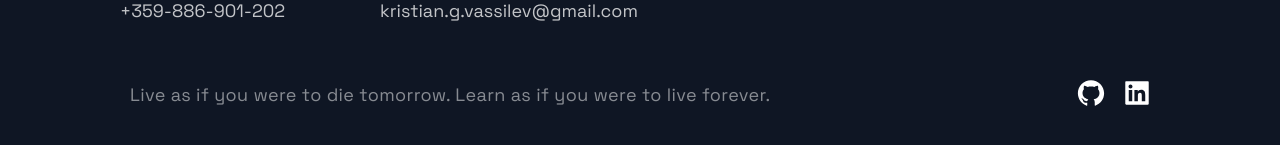
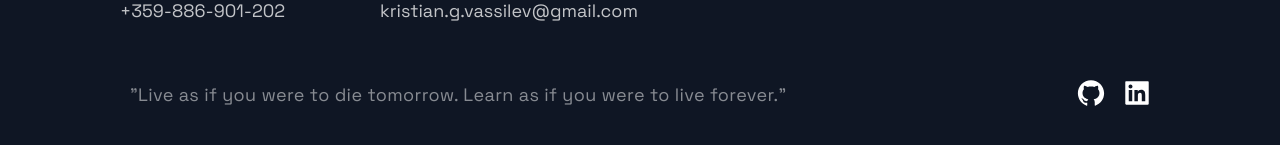
Before and after one commit to k-vassilev/kristian_vassilev_portfolio, a Next.js app: page / in a window 1280 px wide. Shown: the part 4662-4807 px from the top of the page. Built offline with nearby package versions, Linux system fonts and the light colour scheme.

Commit message:
Added quotes to footer

```diff
--- a/src/components/Footer/Footer.js
+++ b/src/components/Footer/Footer.js
@@ -19,7 +19,7 @@ const Footer = () => {
 		</LinkList>
 		<SocialIconsContainer>
 			<CompanyContainer>
-				<Slogan>Live as if you were to die tomorrow. Learn as if you were to live forever.</Slogan>
+				<Slogan>"Live as if you were to die tomorrow. Learn as if you were to live forever."</Slogan>
 			</CompanyContainer>
 			<SocialIconsContainer>
 				<SocialIcons href="https://github.com/k-vassilev">
```
